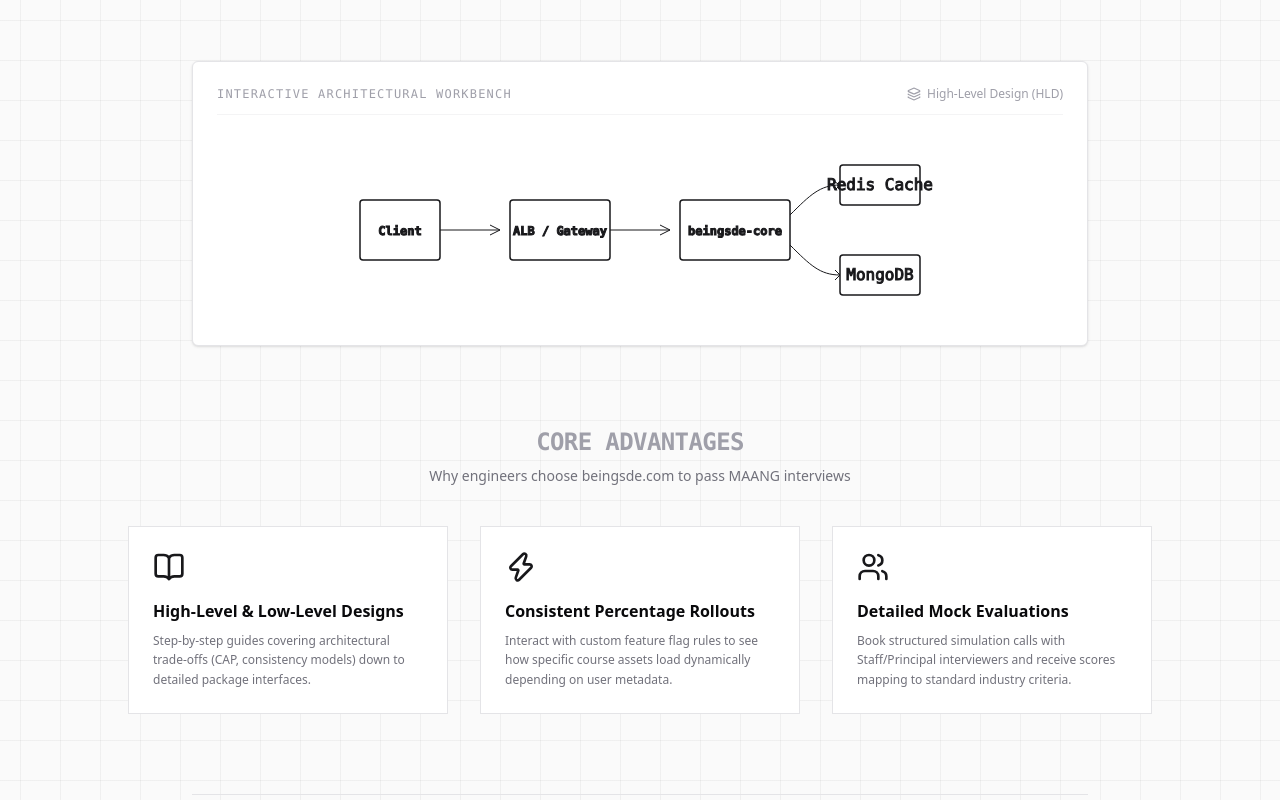
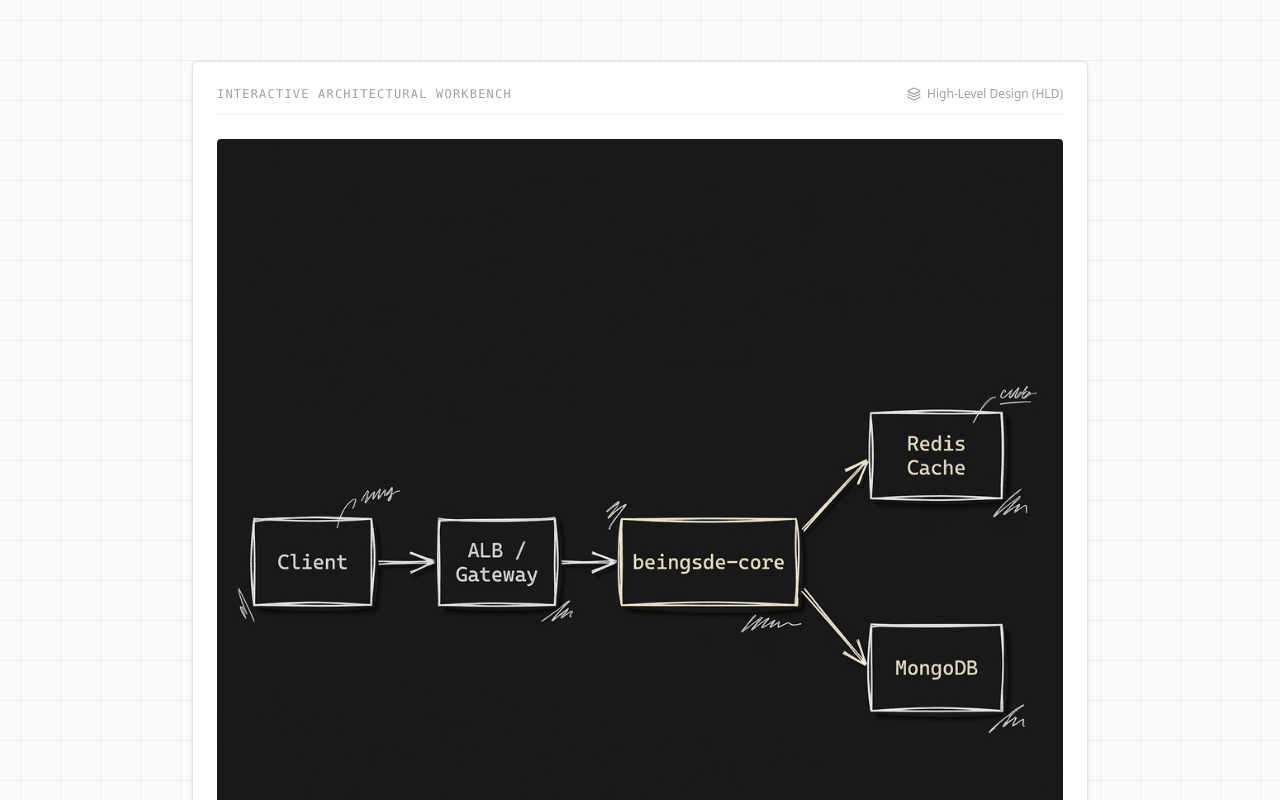
Before and after one commit to roamingcops/beingsde, a Next.js app in the folder beingsde-ui/: page / in a window 1280 px wide. Shown: the part 600-1400 px from the top of the page. Built offline with nearby package versions, Linux system fonts and the light colour scheme.

Commit message:
feat: replace SVG diagram with hand-drawn scribble HLD image

```diff
--- a/beingsde-ui/src/app/page.tsx
+++ b/beingsde-ui/src/app/page.tsx
@@ -1,6 +1,7 @@
 "use client";
 
 import Link from "next/link";
+import Image from "next/image";
 import { ArrowRight, BookOpen, Layers, Users, Zap } from "lucide-react";
 
 export default function LandingPage() {
@@ -86,40 +87,16 @@
           <span className="flex items-center gap-1.5 text-xs text-zinc-400"><Layers className="w-3.5 h-3.5" /> High-Level Design (HLD)</span>
         </div>
 
-        {/* Dynamic Architectural SVG Diagram */}
-        <div className="w-full overflow-x-auto py-4 flex justify-center">
-          <svg width="600" height="150" viewBox="0 0 600 150" className="fill-none stroke-zinc-900 dark:stroke-zinc-100 overflow-visible">
-
-            {/* Box 1: Client */}
-            <rect x="20" y="45" width="80" height="60" rx="3" strokeWidth="1.5" />
-            <text x="60" y="80" textAnchor="middle" className="fill-zinc-900 dark:fill-zinc-100 font-mono text-xs font-semibold">Client</text>
-
-            {/* Arrow 1 */}
-            <path className="animate-scribble" strokeWidth="1" d="M100,75 L160,75 M150,70 L160,75 L150,80" />
-
-            {/* Box 2: API Gateway */}
-            <rect x="170" y="45" width="100" height="60" rx="3" strokeWidth="1.5" />
-            <text x="220" y="80" textAnchor="middle" className="fill-zinc-900 dark:fill-zinc-100 font-mono text-xs font-semibold">ALB / Gateway</text>
-
-            {/* Arrow 2 (Fork) */}
-            <path className="animate-scribble" strokeWidth="1" d="M270,75 L330,75 M320,70 L330,75 L320,80" />
-
-            {/* Box 3: Core Monolith */}
-            <rect x="340" y="45" width="110" height="60" rx="3" strokeWidth="1.5" />
-            <text x="395" y="80" textAnchor="middle" className="fill-zinc-900 dark:fill-zinc-100 font-mono text-xs font-semibold">beingsde-core</text>
-
-            {/* Arrow 3 (Split path to Cache & DB) */}
-            <path className="animate-scribble" strokeWidth="1" d="M450,60 C470,40 480,30 500,30 L500,30 M495,27 L500,30 L495,35" />
-            <path className="animate-scribble" strokeWidth="1" d="M450,90 C470,110 480,120 500,120 L500,120 M495,115 L500,120 L495,125" />
-
-            {/* Cache Node */}
-            <rect x="500" y="10" width="80" height="40" rx="3" strokeWidth="1.5" />
-            <text x="540" y="35" textAnchor="middle" className="fill-zinc-900 dark:fill-zinc-100 font-mono text-2xs">Redis Cache</text>
-
-            {/* Database Node */}
-            <rect x="500" y="100" width="80" height="40" rx="3" strokeWidth="1.5" />
-            <text x="540" y="125" textAnchor="middle" className="fill-zinc-900 dark:fill-zinc-100 font-mono text-2xs">MongoDB</text>
-          </svg>
+        {/* Scribble System Design Image */}
+        <div className="w-full overflow-hidden rounded-sm">
+          <Image
+            src="/hld-scribble.png"
+            alt="Hand-drawn HLD diagram showing Client → ALB/Gateway → beingsde-core → Redis Cache & MongoDB"
+            width={1024}
+            height={512}
+            className="w-full h-auto object-contain"
+            priority
+          />
         </div>
       </section>
 
```
Also changed, not shown: beingsde-ui/public/hld-scribble.png (added).
